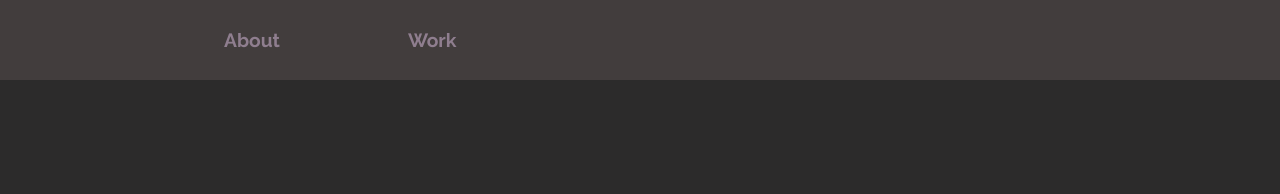
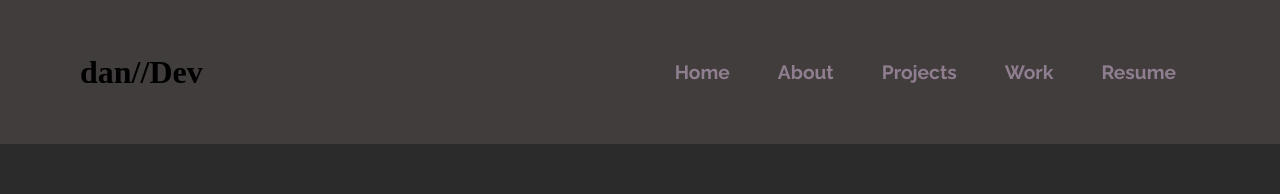
Before and after one commit to danielmason89/portfolio-website, a React (Create React App) app: page /work in a window 1280 px wide. Shown: the top 194 px of the page. Built offline with nearby package versions, Linux system fonts and the light colour scheme.

Commit message:
update styles to contact section, work page, and nav bar

```diff
--- a/src/components/ContactSection.js
+++ b/src/components/ContactSection.js
@@ -25,9 +25,6 @@ const ContactSection = () => {
                         <a href="https://github.com/danielmason89"><img src={github} alt="Github link" title="Daniel's Github"></img></a>
                         <a href="https://twitter.com/Dusmass"><img src={twitter} alt="Twitter link" title="Daniel's Twitter"></img></a>
                         <a href="MAILTO: danielmasson0@gmail.com"><img src={googlemail} alt="Daniel Masons' Gmail Address" title="Daniel Masons' Gmail"></img></a>
-
-
-
                     </Social>
                 </Toggle>
             </AnimateSharedLayout>
--- a/src/components/Nav.js
+++ b/src/components/Nav.js
@@ -1,59 +1,64 @@
-import React from 'react';
-import styled from 'styled-components';
-import { Link } from 'react-router-dom';
+import React from "react";
+import styled from "styled-components";
+import { Link } from "react-router-dom";
 
 const Nav = () => {
   return (
     <StyledNav>
+      <h1 className="logo">dan//Dev</h1>
       <ul>
-                <Link to='/'>About</Link>
-                <Link to='/work'>Work</Link>
+        <Link to="/">Home</Link>
+        <Link to="/">About</Link>
+        <Link to="/">Projects</Link>
+        <Link to="/work">Work</Link>
+        <Link to="{https://docs.google.com/document/d/1OgP7Kx1OLKao9hmA_dL4W59uFRcW4pr6NXz0m4lx_KU/edit}">
+          Resume
+        </Link>
       </ul>
     </StyledNav>
-    )
+  );
 };
 
 const StyledNav = styled.nav`
   min-height: 10vh;
   display: flex;
   margin: auto;
-justify-content:space-between;
+  justify-content: space-between;
   align-items: center;
-padding: 1rem 10rem;
+  padding: 1rem 5rem;
   background-color: #423d3d;
   position: sticky;
   z-index: 100000;
   top: 0;
-a{
+  a {
     color: #8f7e8f;
     text-decoration: none;
-    padding: 0rem 1rem;
-    margin: 0rem 3rem;
+    padding: 0rem 0.5rem;
+    margin: 0rem 1rem;
     transition: all 0.5s ease;
-    &:hover{
-          background-color: #23d997;
-          color:white;
-          border-radius: 30px;
+    &:hover {
+      color: #23d997;
     }
   }
-ul{
+  ul {
     display: flex;
     list-style: none;
   }
-#logo{
-    font-size: 1.8rem;
+  .logo {
+    font-size: 2rem;
     font-family: "Lobster", cursive;
-    font-weight: lighter;
-    display: inline-block;
-    margin: 2rem;
+    font-weight: bold;
   }
-@media(max-width:768px) {
-    display:flex;
-    align-items: flex-center;
+  @media (max-width: 768px) {
+    text-align: center;
+    display: flex;
     flex-direction: column;
     padding: 2.5rem 1rem;
-      li{
-          padding: 0;
+    ul {
+      display: flex;
+      flex-direction: column;
+      align-items: space-between;
+      margin: 1rem 0rem;
     }
   }
 `;
--- a/src/pages/Work.js
+++ b/src/pages/Work.js
@@ -36,7 +36,7 @@ const Work = () => {
                                 <Image src={mealTime} alt="Mealtime homepage" />
                             </div>
                             <div className="card_side_back">
-                                <h2></h2>
+                                <></>
                                 <a href="https://github.com/danielmason89/savvyCodersCapstoneProjectMealTime"><h3>Github link</h3></a>
                             </div>
                         </Project>
```
Also changed, not shown: 1 other file (tests, documents, lock files or other folders). Lines whose indentation alone changed are shown as unchanged.
